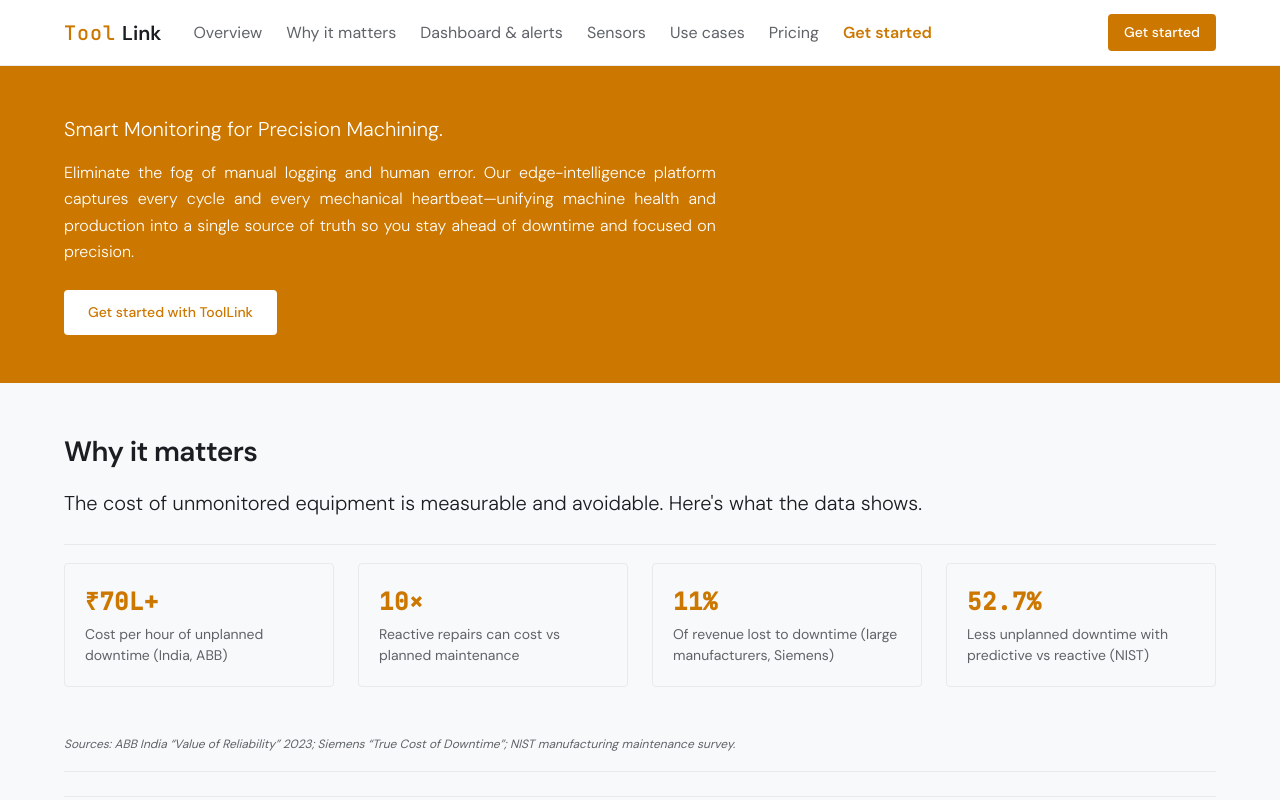
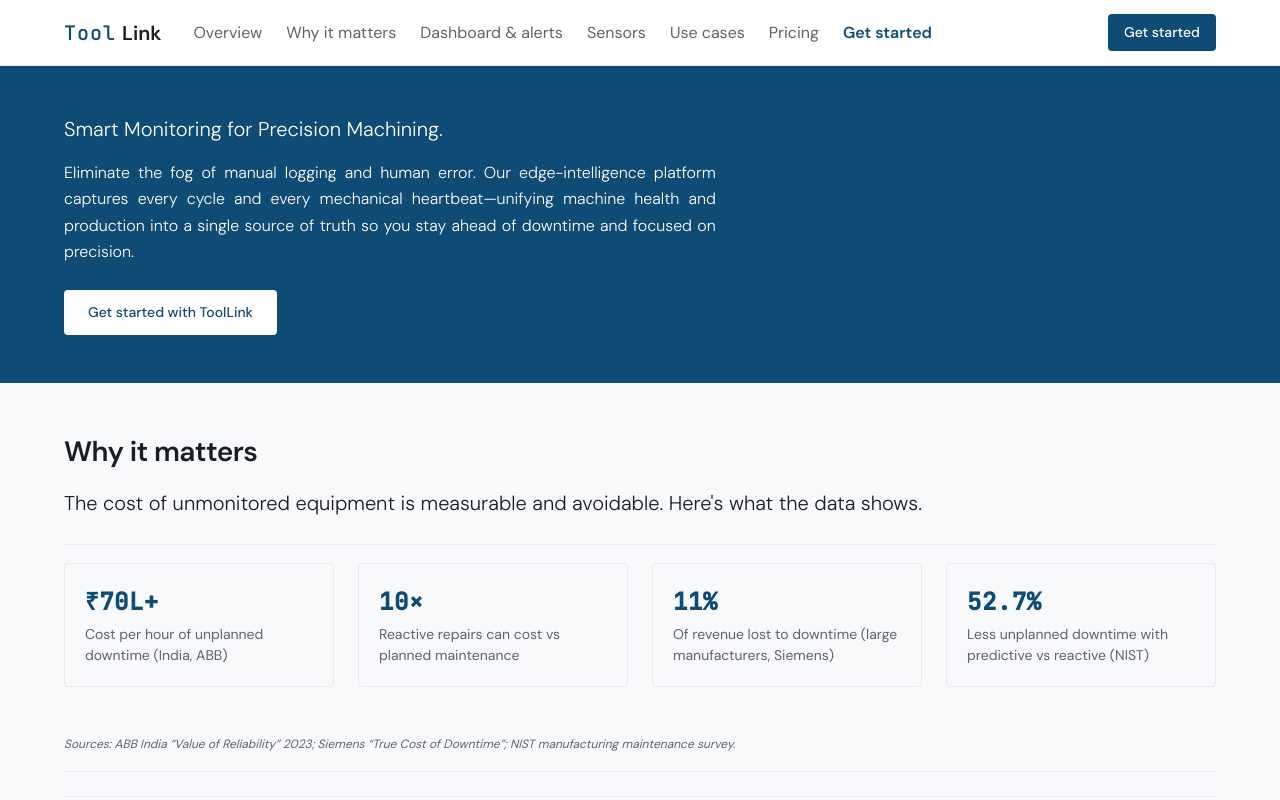
Before and after one commit to rushiKshirsagar/toolLink-website, a React (Vite) app: page / in a window 1280 px wide. Shown: the top 800 px of the page. Built offline with nearby package versions, Linux system fonts and the light colour scheme.

Commit message:
theme fix

```diff
--- a/package.json
+++ b/package.json
@@ -1,7 +1,7 @@
 {
   "name": "web",
   "private": true,
-  "version": "1.0.6",
+  "version": "1.0.7",
   "type": "module",
   "engines": {
     "node": ">=18.0.0"
--- a/src/App.css
+++ b/src/App.css
@@ -7,9 +7,9 @@
   --border: #e8eaed;
   --text: #1a1d21;
   --text-muted: #5f6368;
-  --accent: #cc7700;
-  --accent-hover: #b36900;
-  --accent-dim: rgba(204, 119, 0, 0.1);
+  --accent: #0f4c75;
+  --accent-hover: #0d3d5c;
+  --accent-dim: rgba(15, 76, 117, 0.1);
   --ff: 'DM Sans', system-ui, sans-serif;
   --ff-mono: 'JetBrains Mono', monospace;
   --space: 24px;
```
